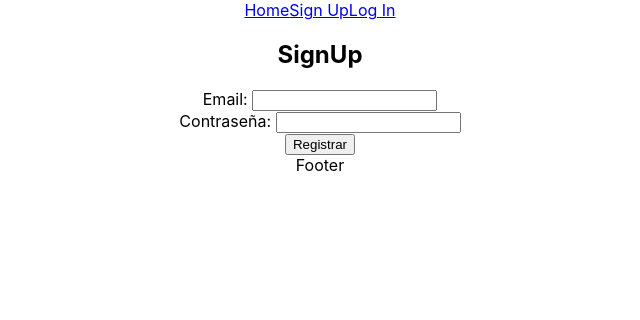
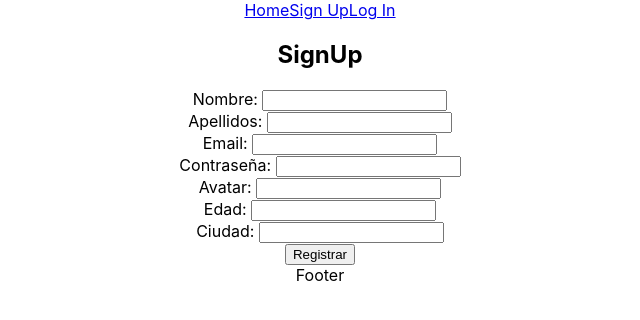
Before and after one commit to jmpalomeros/te-acompano, a React (Create React App) app: page /signup in a window 1280 px wide. Shown: the top 320 px of the page, without its empty margins (320-960 px from the left). Built offline with nearby package versions, Linux system fonts and the light colour scheme; no server answers.

Commit message:
profiel page create service done

```diff
--- a/src/components/CreateService.jsx
+++ b/src/components/CreateService.jsx
@@ -1,8 +1,74 @@
-import React from 'react'
 
-function CreateService() {
+import {useState} from 'react'
+import {createNewServiceService} from "../service/service.services"
+
+function CreateService(props) {
+
+  const [titleInput, setTitleInput] = useState("")
+  const [typeServiceInput, setTypeServiceInput] =useState("")
+  const [descriptionInput, setDescriptionInput] = useState("")
+  const [cityInput, setCityInput] = useState("")
+  const [offeredServicesInput, setOfferedServicesInput] = useState("")
+  // const [acceptedServicesInput, setAcceptedServicesInput] = useState ("")
+
+  const handleTitle = (event) => setTitleInput(event.target.value)
+  const handleTypeService = (event) => setTypeServiceInput(event.target.value)
+  const handleDescription = (event) => setDescriptionInput(event.target.value)
+  const handleCity = (event) => setCityInput (event.target.value)
+  const handleOfferedServices = (event) => setOfferedServicesInput(event.target.value)
+  // const handleAcceptedServices = (event) => setAcceptedServicesInput(event.target.value)
+
+  const handleSubmit = async (event) =>{
+    event.preventDefault()
+
+    const newService = {
+      title:titleInput,
+      typeservice: typeServiceInput,
+      description: descriptionInput,
+      city: cityInput,
+      offeredServices: offeredServicesInput,
+      // acceptedServices:acceptedServicesInput
+    }
+
+    try{
+
+      await createNewServiceService(newService)
+      props.updateList()
+
+    }catch(error){
+      console.log(error)
+    }
+
+  }
+
   return (
-    <div>CreateService</div>
+
+    <div>CreateService
+
+    <div>
+
+    <label htmlFor="title">Titulo</label>
+    <input type="text" value={titleInput} name="title" onChange={handleTitle}/>
+    <br />
+    <label htmlFor="typeService">Tipo de Servicio</label>
+    <input type="text" value={typeServiceInput} name="typeService" onChange={handleTypeService}/>
+    <br />
+    <label htmlFor="description">Descripción del servicio</label>
+    <input type="text" value={descriptionInput} name="description" onChange={handleDescription} />
+    <br />
+    <label htmlFor="city">Ciudad</label>
+    <input type="text" value={cityInput} name="city" onChange={handleCity}/>
+    <br />
+    <label htmlFor="offeredServices">Servicio Ofrecido</label>
+    <input type="text" value={offeredServicesInput} name="offeredServices" onChange={handleOfferedServices}/>
+    <br />
+    {/* <label htmlFor="acceptedServices">Servicio Aceptado</label>
+    <input type="text" value={acceptedServicesInput} name="acceptedServices" onChange={handleAcceptedServices}/>
+    <br /> */}
+    <button onClick={handleSubmit}>Añadir</button>
+    </div>
+
+    </div>
   )
 }
 
--- a/src/components/NavBar.jsx
+++ b/src/components/NavBar.jsx
@@ -1,14 +1,17 @@
 import { NavLink } from "react-router-dom";
 import { useContext } from "react";
 import { AuthContext } from "../context/auth.context";
+import { useNavigate } from "react-router-dom"
 
 function NavBar() {
-  const { authenticaUser, isLoggedIn, setUser, setIsLoggedIn } =
-    useContext(AuthContext);
+  const { authenticaUser, isLoggedIn} = useContext(AuthContext);
+
+    const navigate = useNavigate()
 
   const handleLogout = () => {
     localStorage.removeItem("authToken");
     authenticaUser();
+    navigate("/")
   };
 
   return (
@@ -20,7 +23,7 @@ function NavBar() {
 
           <NavLink to="/profile">Mi perfil</NavLink>
 
-          <NavLink ><button onClick={handleLogout}>Log Out</button></NavLink>
+          <NavLink onClick={handleLogout}>Log Out</NavLink>
         </div>
       ) : (
         <div>
--- /dev/null
+++ b/src/components/ReviewedService.jsx
@@ -0,0 +1,9 @@
+import React from 'react'
+
+function ReviewedService() {
+  return (
+    <div>ReviewedService</div>
+  )
+}
+
+export default ReviewedService
--- a/src/pages/Profile.jsx
+++ b/src/pages/Profile.jsx
@@ -1,8 +1,61 @@
-import React from 'react'
+import { useContext, useEffect, useState } from "react";
+//import { AuthContext } from "../context/auth.context";
+import CreateService from "../components/CreateService";
+import EditPorfile from "../components/EditProfile"
+import ReviewedService from "../components/ReviewedService"
+
+import {getAllServicesService} from "../service/service.services"
+
+
 
 function Profile() {
+
+    //const { authenticaUser, isLoggedIn} = useContext(AuthContext);
+    //const navigate = useNavigate()
+
+  const [serviceList, setServiceList] = useState([])
+  const [ isFetching, setIsFetching ] = useState(true)
+  const [errorMessage, setErrorMessage] = useState("")
+
+  useEffect(()=>{
+    getData()
+  }, [])
+
+  const getData = async () => {
+    try{
+
+      const response = await getAllServicesService()
+      console.log(response)
+      setServiceList(response.data)
+      setIsFetching(false)
+
+    }catch(error){
+      console.log(error)
+    //   if (error.response && error.response.status === 400) {
+    //     // si el error es de tipo 400 me quedo en el componente y muestro el mensaje de error
+    //     setErrorMessage(error.response.data.errorMessage)
+    //   } else {
+    //     // si el error es otro (500) entonces si redirecciono a /error
+    //     navigate("/error");
+    // }
+  }}
+
+  if(isFetching === true) {
+    return <h3>Loading</h3>
+  }
+
   return (
-    <div>Profile</div>
+
+    <div>
+    <h4>Tu perfil</h4>
+
+    <CreateService updateList={getData}/>
+
+    <EditPorfile />
+
+    <ReviewedService />
+
+    </div>
   )
 }
 
--- a/src/pages/SignUp.jsx
+++ b/src/pages/SignUp.jsx
@@ -8,12 +8,23 @@ function SignUp() {
 
   const [ email, setEmail ] = useState("")
   const [ password, setPassword ] = useState("")
+  const[firstName, setFirstName] = useState("")
+  const [lastName, setLastName] = useState("")
+  const [age, setAge] = useState("")
+  const [city, setCity]= useState("")
+  const [avatar, setAvatar] = useState("")
+
 
   const [ errorMessage, setErrorMessage ] = useState("")
 
 
 const handleEmailChange = (e) => setEmail(e.target.value)
 const handlePasswordChange = (e) => setPassword(e.target.value)
+const handleFirstNameChange = (e) => setFirstName(e.target.value)
+const handleLastNameChange = (e) => setLastName(e.target.value)
+const handleAgeChange = (e) => setAge(e.target.value)
+const handleCityChange = (e) => setCity(e.target.value)
+const handleAvatarChange = (e) => setAvatar(e.target.value)
 
 
 
@@ -21,10 +32,17 @@ const handlePasswordChange = (e) => setPassword(e.target.value)
 
   const handleSignup = async (e) => {
     e.preventDefault()
+
     const newUser = {
       email: email,
-      password: password
+      password: password,
+      firstName: firstName,
+      lastName: lastName,
+      age: age,
+      city: city,
+      avatar: avatar
     }
+
     try {
 
       await signupService(newUser)
@@ -48,26 +66,27 @@ const handlePasswordChange = (e) => setPassword(e.target.value)
 
       <form onSubmit={handleSignup}>
 
-      {/* <label htmlFor="firstName">Nombre: </label>
-      <input type="text" name="firstName"/>
+      <label>Nombre: </label>
+      <input type="text" name="firstName" value={firstName} onChange={handleFirstNameChange}/>
       <br />
-      <label htmlFor="lastName">Apellidos: </label>
-      <input type="text" name="lastName"/>
-      <br /> */}
+      <label>Apellidos: </label>
+      <input type="text" name="lastName" value={lastName} onChange={handleLastNameChange}/>
+      <br />
       <label>Email: </label>
       <input type="email" name="email" value={email} onChange={handleEmailChange}/>
       <br />
       <label htmlFor="password">Contraseña: </label>
       <input type="password" name="password" value={password} onChange={handlePasswordChange}/>
       <br />
-      {/* <label htmlFor="avatar">Avatar: </label>
-      <input type="text" name="avatar"/>
+      <label>Avatar: </label>
+      <input type="text" name="avatar" value={avatar} onChange={handleAvatarChange}/>
       <br />
-      <label htmlFor="age">Edad: </label>
-      <input type="number" name="age"/>
-      <br /><label htmlFor="city">Ciudad: </label>
-      <input type="text" name="city"/>
-      <br /> */}
+      <label>Edad: </label>
+      <input type="number" name="age" value={age} onChange={handleAgeChange}/>
+      <br />
+      <label>Ciudad: </label>
+      <input type="text" name="city" value={city} onChange={handleCityChange}/>
+      <br />
       <button type="submit">Registrar</button>
       {errorMessage !== "" && <p>{errorMessage}</p> }
       </form>
--- /dev/null
+++ b/src/service/service.services.js
@@ -0,0 +1,29 @@
+import service from "./config.services";
+
+const getAllServicesService = () => {
+    return service.get("/service")
+}
+
+const createNewServiceService = (newService)=> {
+    return service.post("/service", newService)
+}
+
+const getServiceDetailsService = (serviceId) =>{
+    return service.get(`/service/${serviceId}`)
+}
+
+const editServiceService = (serviceId, serviceEdited) =>{
+    return service.patch(`/service/${serviceId}`, serviceEdited)
+}
+
+const acceptServiceService = (serviceId, serviceAccepted) =>{
+    return service.patch(`/service/${serviceId}/accepted`, serviceAccepted)
+}
+
+export{
+    getAllServicesService,
+    createNewServiceService,
+    getServiceDetailsService,
+    editServiceService,
+    acceptServiceService
+}
```
Also changed, not shown: src/service/review.services.js (added, +30 -0 lines), src/service/user.services.js (added, +14 -0 lines).
